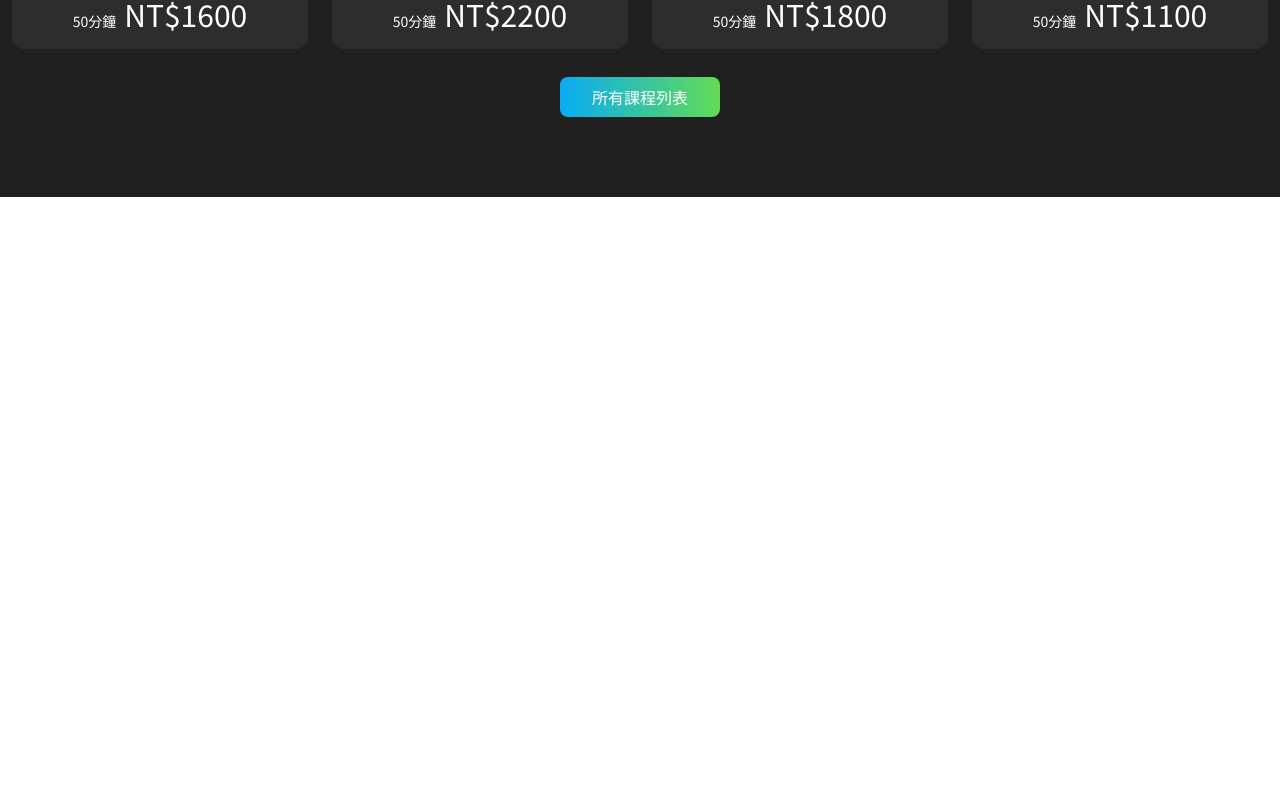
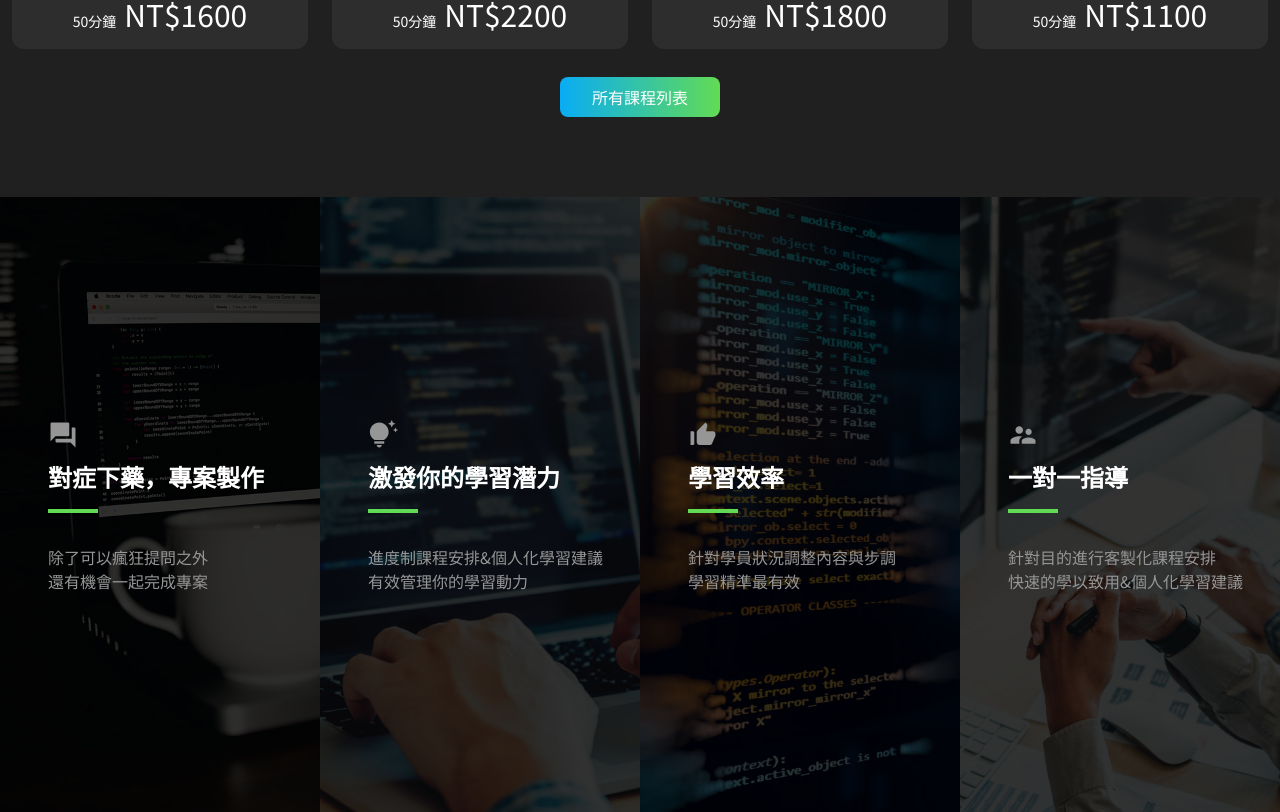
Before and after one commit to xin1126/Tutor-Template, a React (Vite) app: page /#/ in a window 1280 px wide. Shown: the part 2536-3348 px from the top of the page. Before the commit the page ends 2733 px from the top, so only its background shows below. Built offline with nearby package versions, Linux system fonts and the light colour scheme; a web font is replaced by a local one.

Commit message:
feat: LearningMethod Page

```diff
--- /dev/null
+++ b/src/pages/home/components/LearningMethod.tsx
@@ -0,0 +1,71 @@
+import images from '@/lib/images'
+
+const LearningMethod: React.FC = () => {
+  const learning = [
+    {
+      icon: 'question_answer',
+      img: images.info01,
+      title: '對症下藥，專案製作',
+      contentFirst: '除了可以瘋狂提問之外',
+      contentLast: '還有機會一起完成專案',
+    },
+    {
+      icon: 'tips_and_updates',
+      img: images.info02,
+      title: '激發你的學習潛力',
+      contentFirst: '進度制課程安排&個人化學習建議',
+      contentLast: '有效管理你的學習動力',
+    },
+    {
+      icon: 'thumb_up_alt',
+      img: images.info03,
+      title: '學習效率',
+      contentFirst: '針對學員狀況調整內容與步調',
+      contentLast: '學習精準最有效',
+    },
+    {
+      icon: 'supervisor_account',
+      img: images.info04,
+      title: '一對一指導',
+      contentFirst: '針對目的進行客製化課程安排',
+      contentLast: '快速的學以致用&個人化學習建議',
+    },
+  ]
+  return (
+    <div className="bg-dark">
+      <ul className="flex flex-wrap">
+        {learning.map((item, index) => {
+          return (
+            <li
+              className="group relative w-full md:w-1/2 xl:w-1/4"
+              key={item.title}
+            >
+              <img
+                src={item.img}
+                alt="info"
+                className="h-[265px] w-full object-cover  md:h-[400px] xl:h-[615px]"
+              />
+              <div className="absolute top-0 left-0 flex h-full w-full items-center justify-center bg-black/80 duration-700 group-hover:bg-black/40 xl:justify-start">
+                <div className="text-center xl:ml-12 xl:text-start">
+                  <span className=" material-icons mb-2 text-3xl text-gray duration-700 group-hover:text-secondary">
+                    {item.icon}
+                  </span>
+                  <h2 className=" mb-4 text-2xl font-bold text-white">
+                    {item.title}
+                  </h2>
+                  <div className="m-auto mb-6 w-[50px] border-b-4 border-secondary sm:mb-8 xl:mx-0"></div>
+                  <div className="text-gray duration-700 group-hover:text-white">
+                    <p>{item.contentFirst}</p>
+                    <p>{item.contentLast}</p>
+                  </div>
+                </div>
+              </div>
+            </li>
+          )
+        })}
+      </ul>
+    </div>
+  )
+}
+
+export default LearningMethod
--- a/src/pages/home/index.tsx
+++ b/src/pages/home/index.tsx
@@ -3,6 +3,7 @@ import Information from './components/Information'
 import Process from './components/Process'
 import CourseCategory from './components/CourseCategory'
 import PopularCourses from './components/PopularCourses'
+import LearningMethod from './components/LearningMethod'
 
 const Home: React.FC = () => {
   return (
@@ -12,6 +13,7 @@ const Home: React.FC = () => {
       <Process />
       <CourseCategory />
       <PopularCourses />
+      <LearningMethod />
     </>
   )
 }
```
